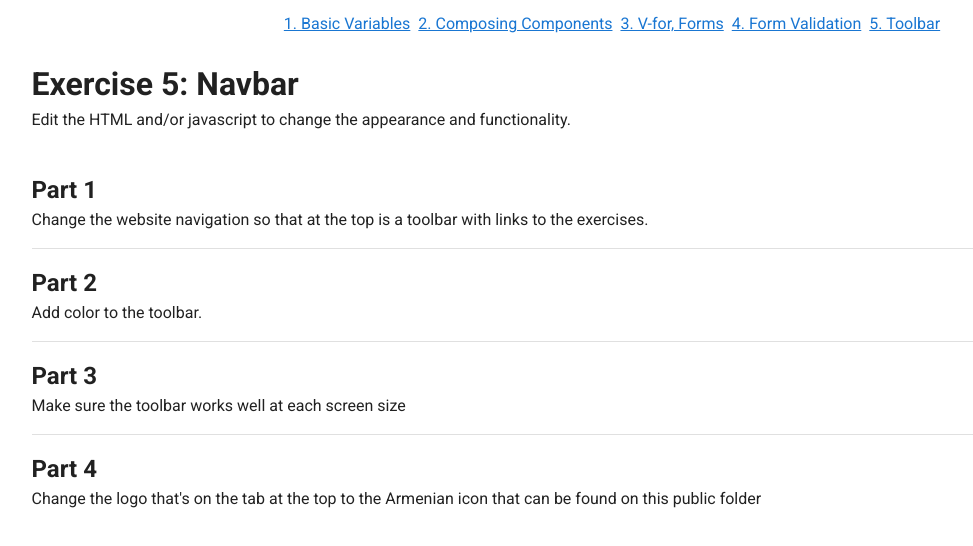
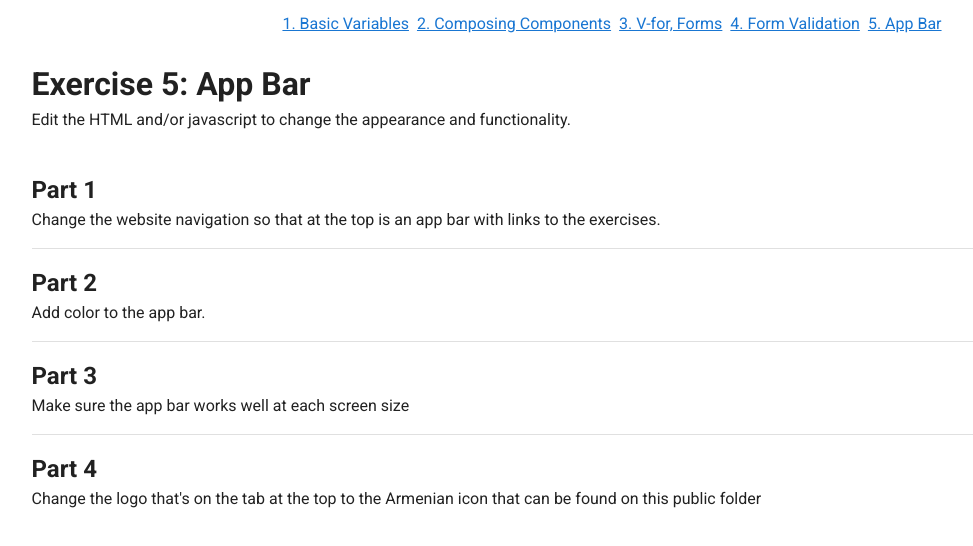
Before and after one commit to millerwassup/resvue, a Vue app: page /exercise-five in a window 1280 px wide. Shown: the top 546 px of the page, without its empty margins (28-1001 px from the left). Built offline with nearby package versions, Linux system fonts and the light colour scheme.

Commit message:
Update titles

```diff
--- a/src/App.vue
+++ b/src/App.vue
@@ -7,7 +7,7 @@
           <router-link class="mx-1" to="/exercise-two">2. Composing Components</router-link>
           <router-link class="mx-1" to="/exercise-three">3. V-for, Forms</router-link>
           <router-link class="mx-1" to="/exercise-four">4. Form Validation</router-link>
-          <router-link class="mx-1" to="/exercise-five">5. Toolbar</router-link>
+          <router-link class="mx-1" to="/exercise-five">5. App Bar</router-link>
         </v-layout>
       </v-container>
       <router-view/>
--- a/src/views/ExerciseFive.vue
+++ b/src/views/ExerciseFive.vue
@@ -2,7 +2,7 @@
   <v-container id="exercise-five">
     <v-row no-gutters>
       <v-col cols="12">
-        <h1>Exercise 5: Navbar</h1>
+        <h1>Exercise 5: App Bar </h1>
       </v-col>
 
       <v-col cols="12">
@@ -13,7 +13,7 @@
     <v-row>
       <v-col cols="12">
         <h2>Part 1</h2>
-        Change the website navigation so that at the top is a toolbar with links to the exercises.
+        Change the website navigation so that at the top is an app bar with links to the exercises.
       </v-col>
     </v-row>
 
@@ -22,7 +22,7 @@
     <v-row>
       <v-col cols="12">
         <h2>Part 2</h2>
-        Add color to the toolbar.
+        Add color to the app bar.
       </v-col>
     </v-row>
 
@@ -31,7 +31,7 @@
     <v-row>
       <v-col cols="12">
         <h2>Part 3</h2>
-        Make sure the toolbar works well at each screen size
+        Make sure the app bar works well at each screen size
       </v-col>
     </v-row>
 
```
